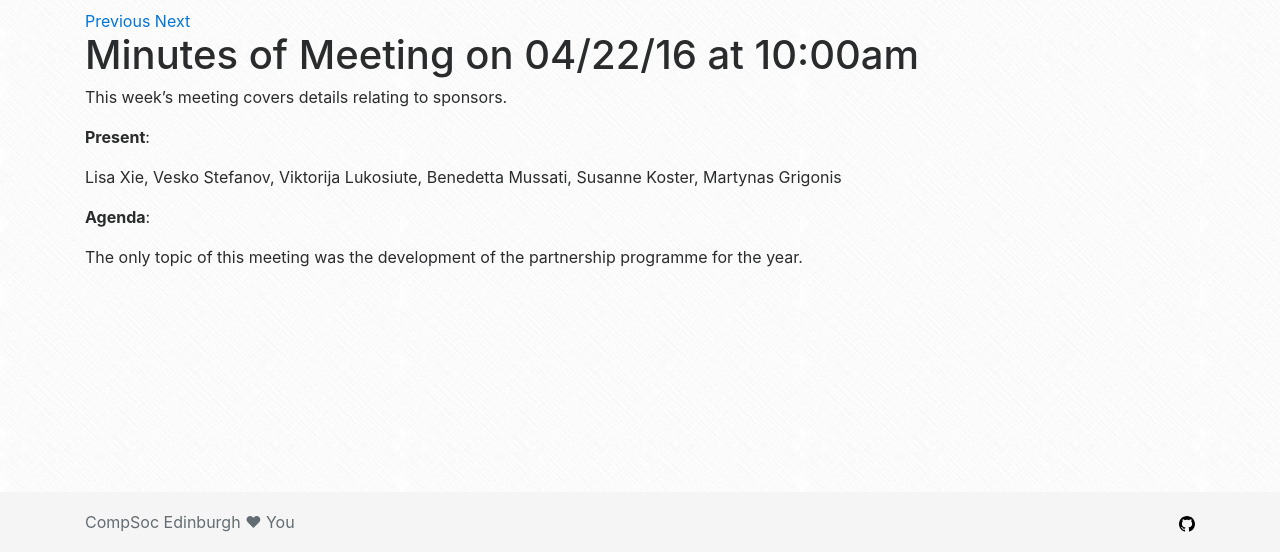
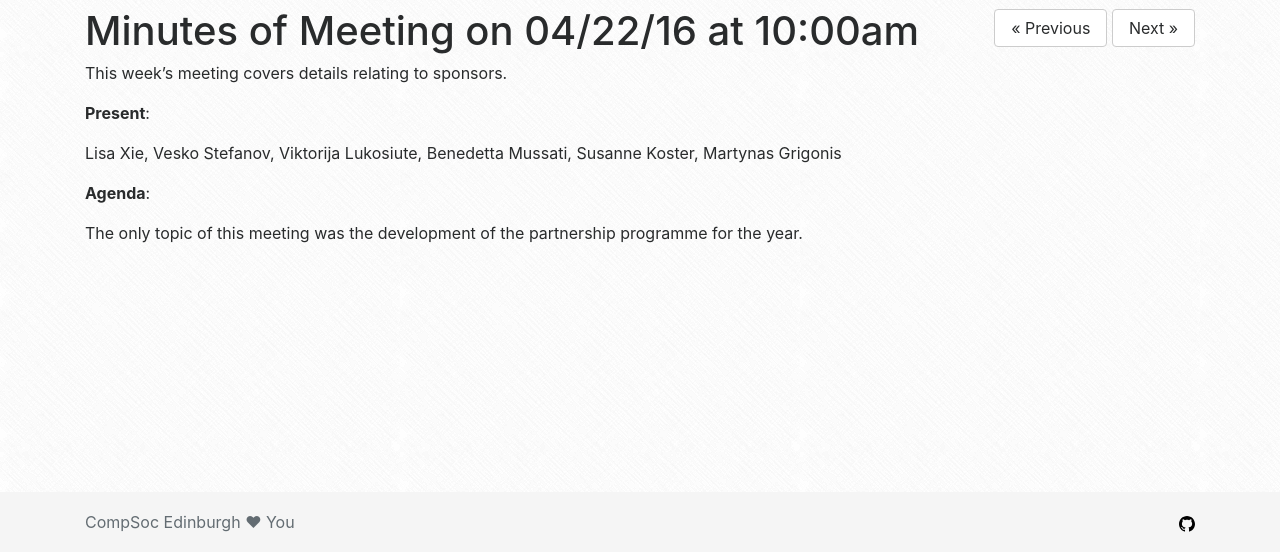
Before and after one commit to compsoc-edinburgh/website, a Jekyll site: the page built from _minutes/2016-04-22.md, in a window 1280 px wide, cut to the strip 348-900 px from the top of the page. Built offline with Jekyll 4.4.1, drawn with Linux system fonts in a browser that asks for light colours; nearby versions of some CDN libraries.

Commit message:
prettify collection navigation

```diff
--- a/_includes/navigate-collection.html
+++ b/_includes/navigate-collection.html
@@ -25,5 +25,7 @@ DO NOT REMOVE WITHOUT READING ABOVE NOTE
 DO NOT REMOVE WITHOUT READING ABOVE NOTE
 -->
 
-{% if prevurl %}<a href="{{ site.baseurl }}{{ prevurl }}" class="prev">Previous</a>{% endif %}
-{% if nexturl %}<a href="{{ site.baseurl }}{{ nexturl }}" class="nxt">Next</a>{% endif %}
+<p class="float-right">
+    {% if prevurl %}<a href="{{ site.baseurl }}{{ prevurl }}" class="btn btn-secondary">&laquo; Previous</a>{% endif %}
+    {% if nexturl %}<a href="{{ site.baseurl }}{{ nexturl }}" class="btn btn-secondary">Next &raquo;</a>{% endif %}
+</p>
```
